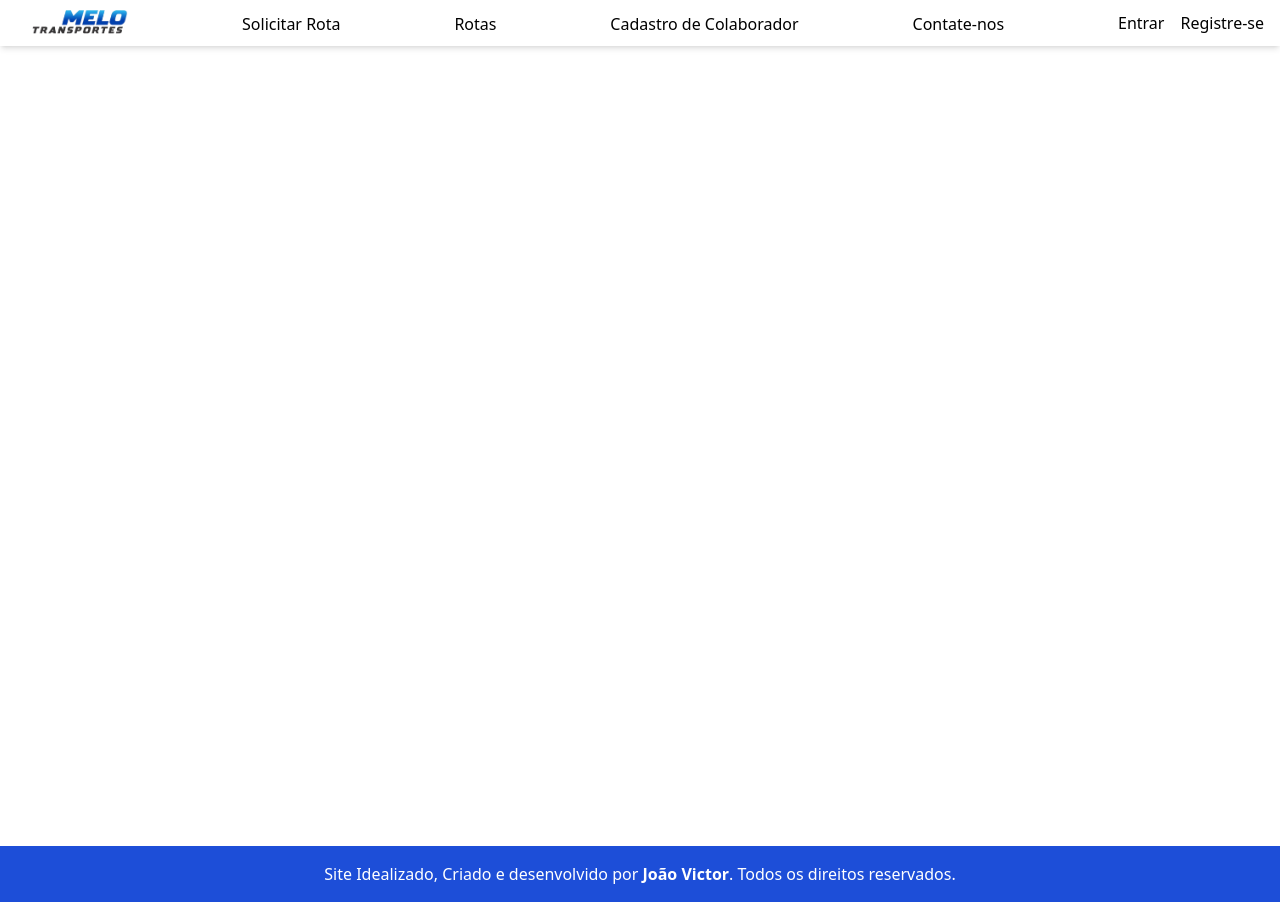
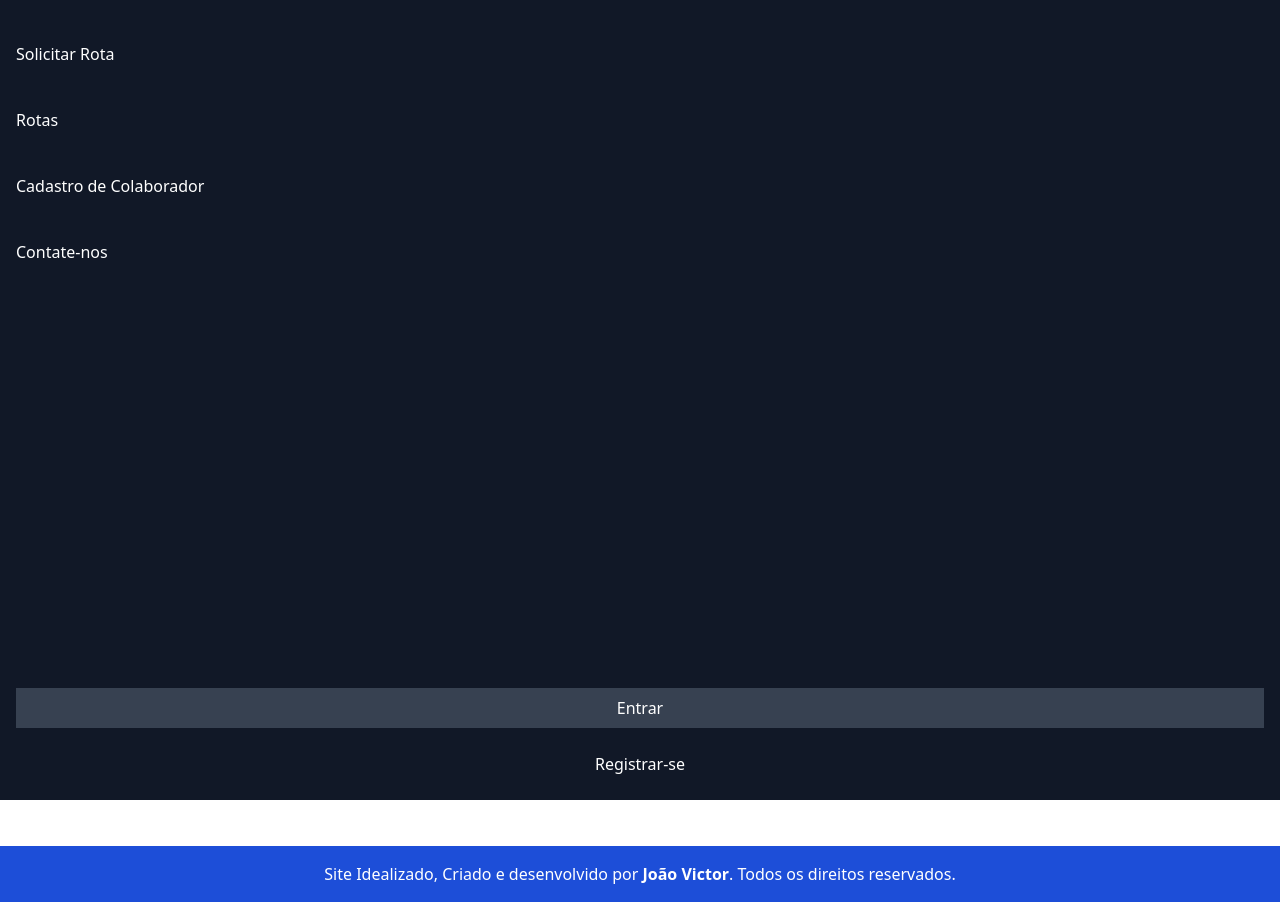
Before and after one commit to jvvictorls/Front-Melo-Transportes, a React (Vite) app: page / in a window 1280 px wide. Built offline with nearby package versions, Linux system fonts and the light colour scheme.

Commit message:
Feat: Sidebar

```diff
--- a/src/components/Header.tsx
+++ b/src/components/Header.tsx
@@ -5,7 +5,7 @@ import Sidebar from './Sidebar';
 
 function Header() {
   const navigate = useNavigate();
-  const [sideBar, setSideBar] = useState(false);
+  const [sideBar, setSideBar] = useState(true);
   return (
     <header
       className="w-full flex items-center justify-center shadow-md"
@@ -74,6 +74,10 @@ function Header() {
           </button>
         </div>
       </div>
+      <Sidebar
+        isSidebarOpen={ sideBar }
+        setSideBar={ setSideBar }
+      />
     </header>
 
   );
--- a/src/components/Layout.tsx
+++ b/src/components/Layout.tsx
@@ -1,13 +1,9 @@
 import { Outlet } from 'react-router-dom';
-import { useState } from 'react';
 import Header from './Header';
 import Footer from './Footer';
-import Sidebar from './Sidebar';
 
 function Layout() {
-  const [sideBar, setSideBar] = useState(true);
   return (
-    sideBar ? (
     <div
       className="flex flex-col"
     >
@@ -17,12 +13,7 @@ function Layout() {
       </div>
       <Footer />
     </div>
-    ) : (
-      <Sidebar
-        isSidebarOpen={ sideBar }
-        setSideBar={ setSideBar }
-      />
-    ));
+  );
 }
 
 export default Layout;
--- a/src/components/Sidebar.tsx
+++ b/src/components/Sidebar.tsx
@@ -8,39 +8,60 @@ type SidebarProps = {
 
 export default function Sidebar({ isSidebarOpen, setSideBar }: SidebarProps) {
   return (
-    <nav
-      className={ `fixed top-0 left-0 m-0 pl-0 h-full w-full bg-gray-900 text-white transform ${
+    <div
+      className={ `flex flex-col
+        fixed top-0 left-0 m-0 pl-0 h-full w-full bg-gray-900 text-white transform ${
         isSidebarOpen ? 'translate-x-0' : '-translate-x-full'
       } transition-transform duration-300 ease-in-out z-40` }
     >
       <GrMenu
-        className="lg:hidden xl:hidden"
+        className="lg:hidden xl:hidden m-4"
         onClick={ () => setSideBar(!isSidebarOpen) }
       />
+      <div
+        className="flex flex-col justify-between h-full p-4"
+      >
+        <nav className="flex flex-col justify-left">
           <NavLink
             to="/request"
-        className="mb-2"
+            className="py-4 text-left hover:bg-gray-700"
           >
             Solicitar Rota
           </NavLink>
           <NavLink
             to="routes"
-        className="mb-2"
+            className="py-4 text-left hover:bg-gray-700"
           >
             Rotas
           </NavLink>
           <NavLink
             to="registerCollaborator"
-        className="mb-2"
+            className="py-4 text-left hover:bg-gray-700"
           >
             Cadastro de Colaborador
           </NavLink>
           <NavLink
             to="contact"
-        className="mb-2"
+            className="py-4 text-left hover:bg-gray-700"
           >
             Contate-nos
           </NavLink>
         </nav>
+        <div
+          className="flex flex-col space-y-4"
+        >
+          <button
+            className="bg-gray-700 hover:bg-gray-500 p-2"
+          >
+            Entrar
+          </button>
+          <button
+            className="p-2"
+          >
+            Registrar-se
+          </button>
+        </div>
+      </div>
+    </div>
   );
 }
```
Lines whose indentation alone changed are shown as unchanged.
